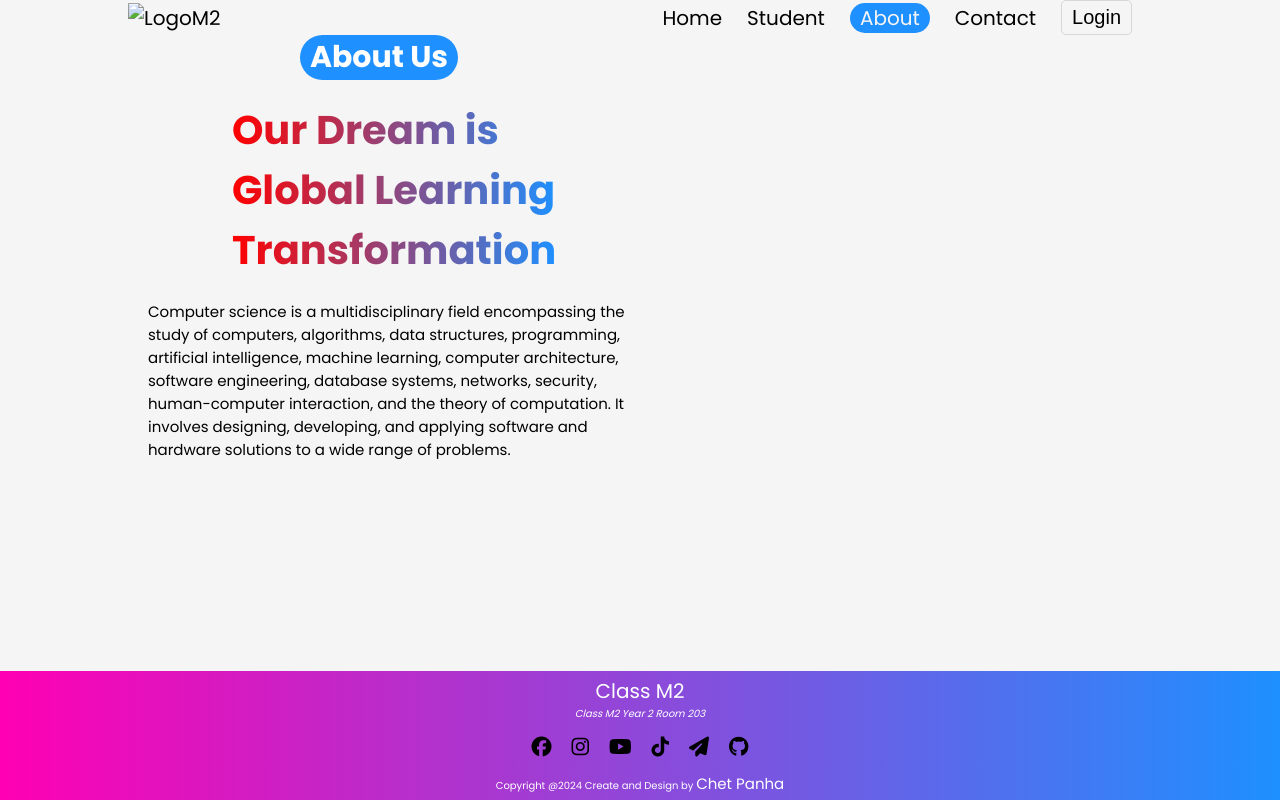
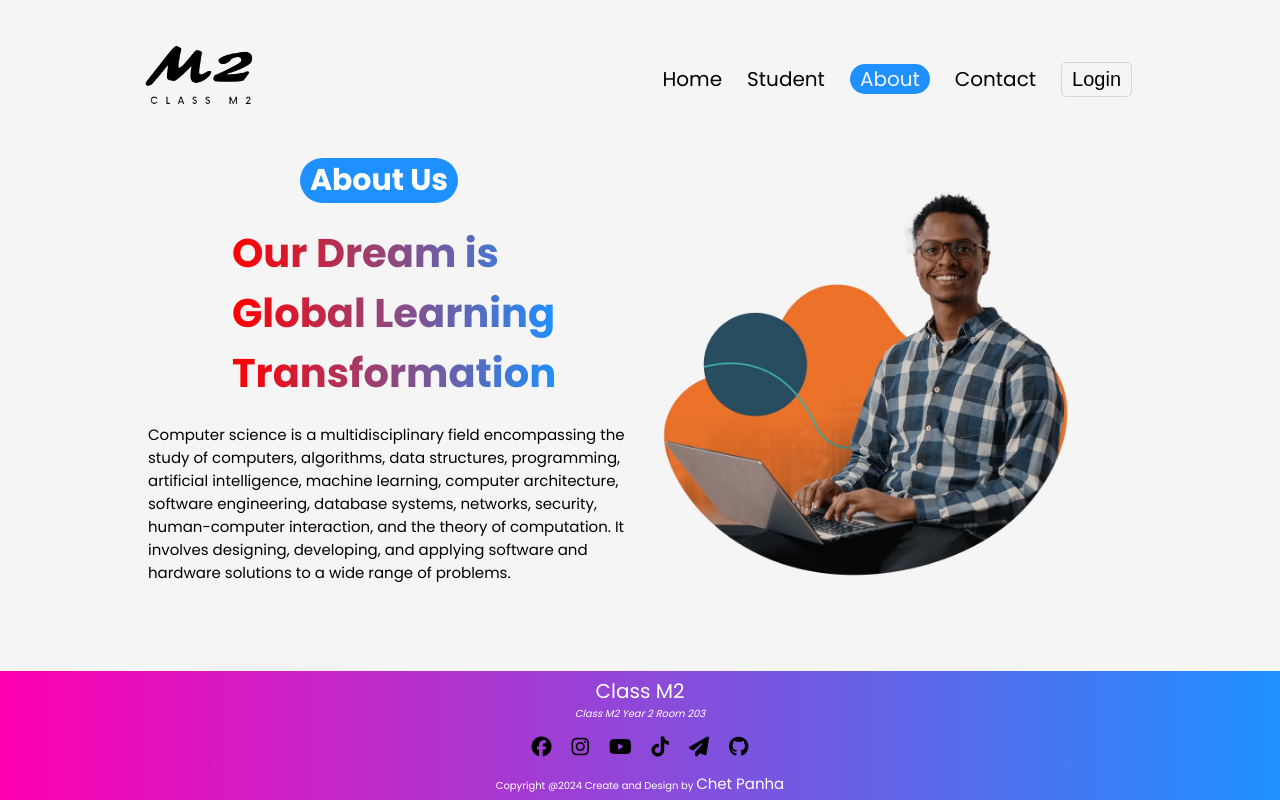
Before and after one commit to Thany168/ReanM2, a plain HTML site: page about.html in a window 1280 px wide. Drawn offline with Linux system fonts and the light colour scheme.

Commit message:
Update about.html

```diff
--- a/about.html
+++ b/about.html
@@ -13,7 +13,7 @@
 <body>
     <div class="nav-container container-width">
         <div class="logo">
-            <a href="index.html"><img src="logo/logom2.webp" alt="LogoM2"></a>
+            <a href="index.html"><img src="logom2.webp" alt="LogoM2"></a>
         </div>
         <span class="icon-toggler">
             <i class="fa-solid fa-bars"></i>
@@ -42,7 +42,7 @@
                 applying software and hardware solutions to a wide range of problems.</p>
         </div>
         <div class="pic-about">
-            <img src="image/computer-1000x1000.png.webp" alt="">
+            <img src="computer-1000x1000.png.webp" alt="">
         </div>
     </div>
     <footer class="footer-contianer">
```
